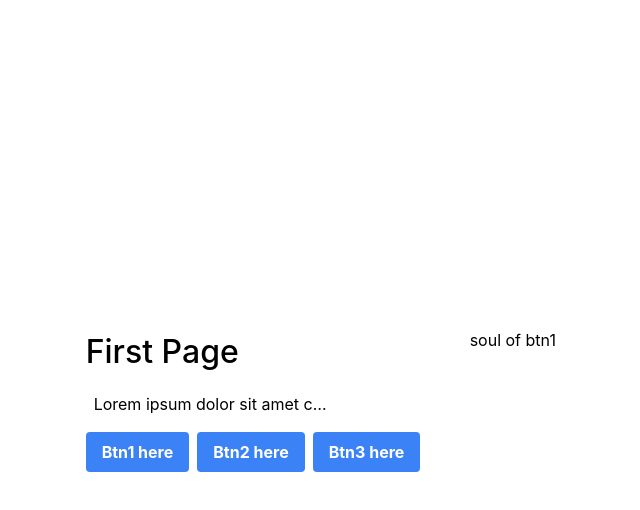
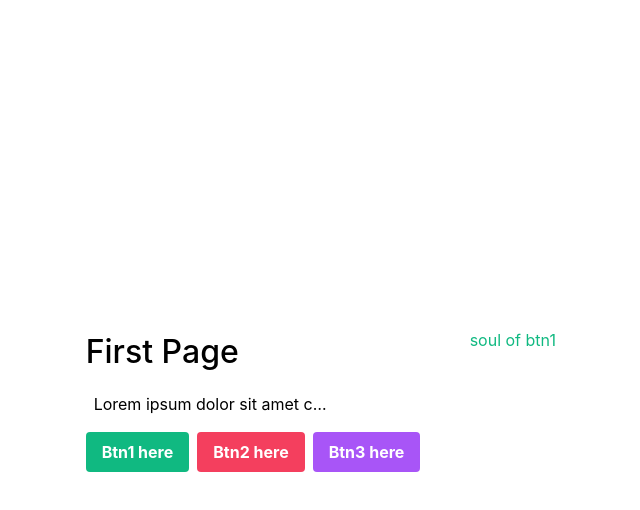
Before and after one commit to GitVex/fullstackjava, a Next.js app: page /first in a window 1280 px wide. Both pictures are taken after a click on the button "Btn1 here". Shown: the top 510 px of the page, without its empty margins (387-1027 px from the left). Built offline with nearby package versions, Linux system fonts and the light colour scheme.

Commit message:
added colors

```diff
--- a/pages/first.tsx
+++ b/pages/first.tsx
@@ -10,9 +10,9 @@ function first() {
     function fetchMeTheirSouls(event: React.MouseEvent<HTMLButtonElement, MouseEvent>) {
         const id = event.currentTarget.id
         console.log('fetching soul of', id)
+
         // call the fetch api at api/hello here, with the body being the name of the button
         // then set the souls state to the response
-
         fetch('/api/hello', {
             method: 'POST',
             headers: {
@@ -26,6 +26,19 @@ function first() {
         })
     }
 
+    function getColor(soul: string) {
+
+        console.log(soul)
+
+        if (soul === 'btn1') {
+            return 'text-emerald-500'
+        } else if (soul === 'btn2') {
+            return 'text-rose-500'
+        } else if (soul === 'btn3') {
+            return 'text-purple-500'
+        }
+    }
+
     return (
         <div className='flex place-content-center items-center h-screen overflow-hidden'>
             <div className='flex flex-row gap-2 relative'>
@@ -35,20 +48,20 @@ function first() {
                         Lorem ipsum dolor sit amet consectetur adipisicing elit. Voluptates, quibusdam. Quisquam, quia. Quisquam, quia. Quisquam, quia.
                     </motion.p>
                     <div className='flex place-content-center items-center flex-row gap-2'>
-                        <button id='btn1' onClick={fetchMeTheirSouls} className='bg-blue-500 hover:bg-blue-700 text-white font-bold py-2 px-4 rounded duration-100'>
+                        <button id='btn1' onClick={fetchMeTheirSouls} className='bg-emerald-500 hover:bg-emerald-700 text-white font-bold py-2 px-4 rounded duration-100'>
                             Btn1 here
                         </button>
-                        <button id='btn2' onClick={fetchMeTheirSouls} className='bg-blue-500 hover:bg-blue-700 text-white font-bold py-2 px-4 rounded duration-100'>
+                        <button id='btn2' onClick={fetchMeTheirSouls} className='bg-rose-500 hover:bg-rose-700 text-white font-bold py-2 px-4 rounded duration-100'>
                             Btn2 here
                         </button>
-                        <button id='btn3' onClick={fetchMeTheirSouls} className='bg-blue-500 hover:bg-blue-700 text-white font-bold py-2 px-4 rounded duration-100'>
+                        <button id='btn3' onClick={fetchMeTheirSouls} className='bg-purple-500 hover:bg-purple-700 text-white font-bold py-2 px-4 rounded duration-100'>
                             Btn3 here
                         </button>
                     </div>
                 </div>
                 <div className='flex flex-col gap-2 absolute translate-x-96'>
                     {souls.map((soul, index) => (
-                        <motion.p key={index} initial={{x: 600}} animate={{x: 0}}>{soul}</motion.p>
+                        <motion.p key={index} initial={{ x: 600 }} animate={{ x: 0 }} className={getColor(soul.slice(soul.length - 4, soul.length))}>{soul}</motion.p>
                     ))}
                 </div>
             </div>
```
